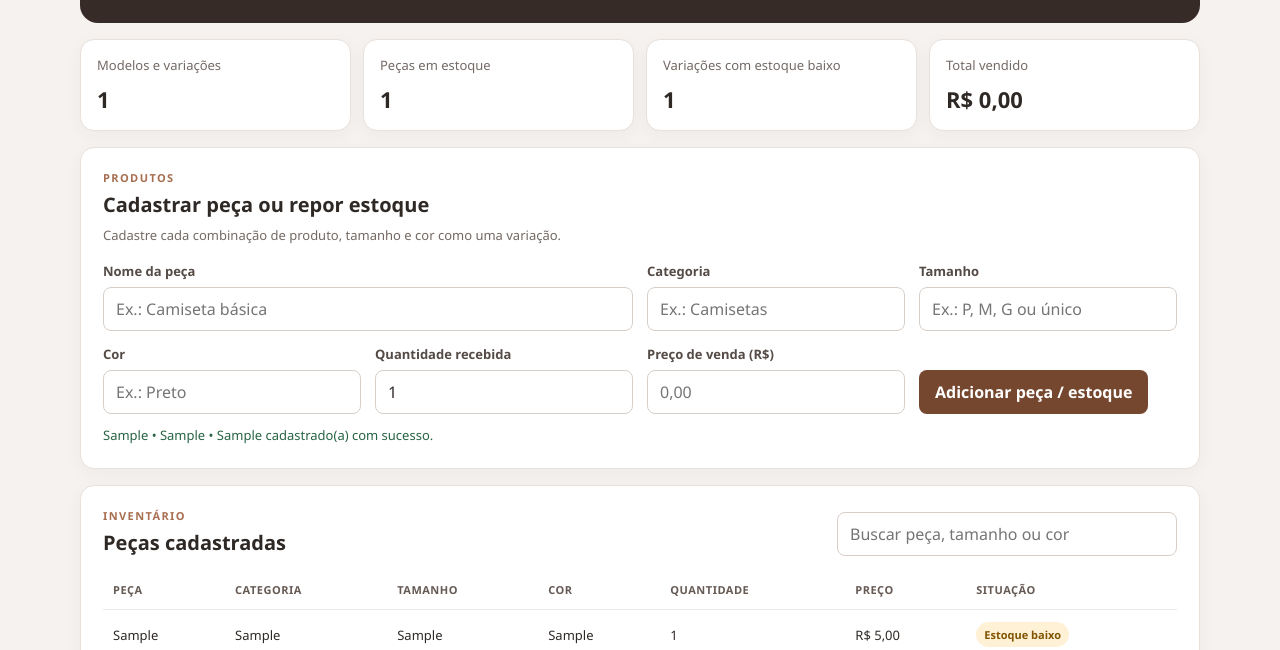
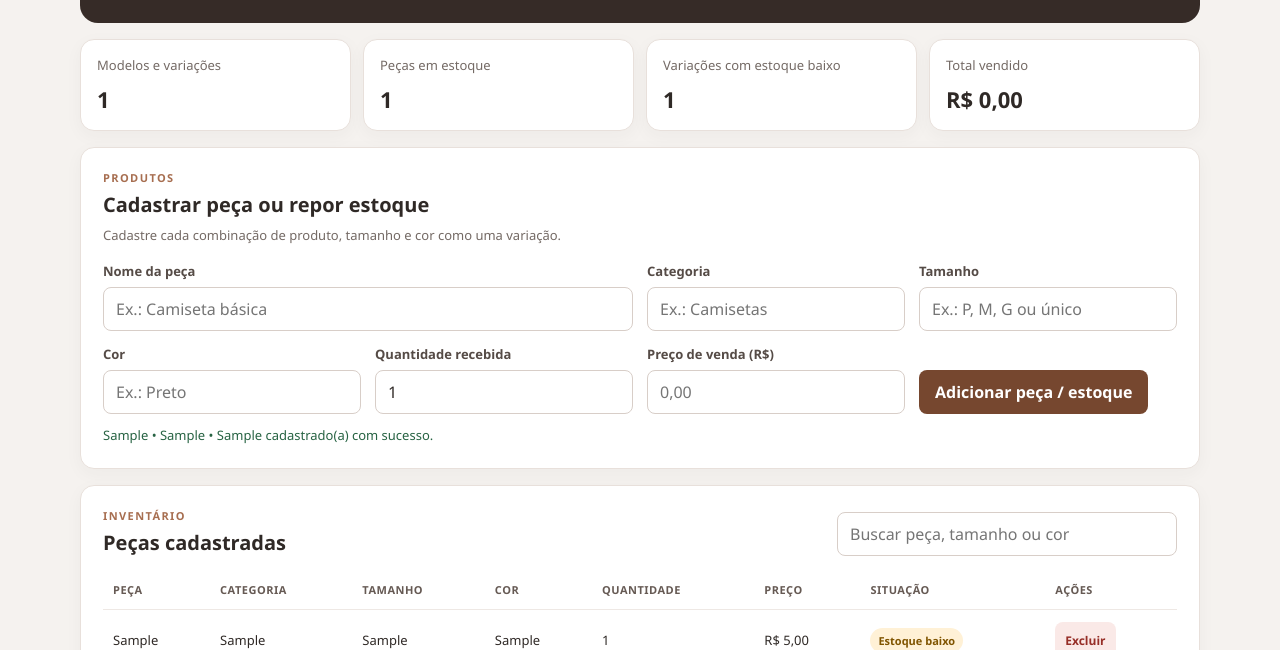
Before and after one commit to ghotstriderunck/Loja_Roupas, a plain HTML site: page index.html in a window 1280 px wide. Both pictures are taken after typing "Sample", "Sample", "Sample", "Sample", "5" into the empty fields and a click on the button "Adicionar peça / estoque". Shown: the part 150-800 px from the top of the page. Drawn offline with Linux system fonts and the light colour scheme.

Commit message:
Adiciona exclusão de variações do estoque
Co-authored-by: Copilot App <223556219+Copilot@users.noreply.github.com>

```diff
--- a/index.html
+++ b/index.html
@@ -100,6 +100,7 @@
                             <th scope="col">Quantidade</th>
                             <th scope="col">Preço</th>
                             <th scope="col">Situação</th>
+                            <th scope="col">Ações</th>
                         </tr>
                     </thead>
                     <tbody id="inventoryBody"></tbody>
--- a/script.js
+++ b/script.js
@@ -69,7 +69,7 @@ function renderInventory() {
     if (visibleProducts.length === 0) {
         const row = document.createElement('tr');
         const cell = addCell(row, products.length ? 'Nenhuma peça encontrada.' : 'Seu estoque ainda está vazio.');
-        cell.colSpan = 7;
+        cell.colSpan = 8;
         cell.className = 'empty-state';
         inventoryBody.appendChild(row);
         return;
@@ -91,8 +91,37 @@ function renderInventory() {
         status.textContent = product.stock === 0 ? 'Sem estoque' :
             product.stock <= LOW_STOCK_THRESHOLD ? 'Estoque baixo' : 'Disponível';
         statusCell.appendChild(status);
+
+        const actionCell = addCell(row, '');
+        const deleteButton = document.createElement('button');
+        deleteButton.type = 'button';
+        deleteButton.className = 'button button-delete';
+        deleteButton.textContent = 'Excluir';
+        deleteButton.setAttribute('aria-label', `Excluir ${product.name}, tamanho ${product.size}, cor ${product.color}`);
+        deleteButton.addEventListener('click', () => deleteProduct(product.id));
+        actionCell.appendChild(deleteButton);
         inventoryBody.appendChild(row);
     });
+}
+
+function deleteProduct(productId) {
+    const productIndex = products.findIndex(product => product.id === productId);
+
+    if (productIndex === -1) {
+        return;
+    }
+
+    const product = products[productIndex];
+    const description = `${product.name} • tamanho ${product.size} • cor ${product.color}`;
+
+    if (!confirm(`Excluir ${description} do estoque? As vendas anteriores serão mantidas no histórico.`)) {
+        return;
+    }
+
+    products.splice(productIndex, 1);
+    saveState();
+    render();
+    showFeedback('productFeedback', `${description} foi excluída do estoque.`, 'success');
 }
 
 function renderSaleOptions() {
--- a/style.css
+++ b/style.css
@@ -218,6 +218,18 @@ select {
     opacity: 0.55;
 }
 
+.button-delete {
+    min-height: 36px;
+    padding: 7px 10px;
+    background: #fae9e7;
+    color: #962e27;
+    font-size: 12px;
+}
+
+.button-delete:hover {
+    background: #f3d4d0;
+}
+
 button:focus-visible {
     outline: 3px solid #d79a72;
     outline-offset: 2px;
```
